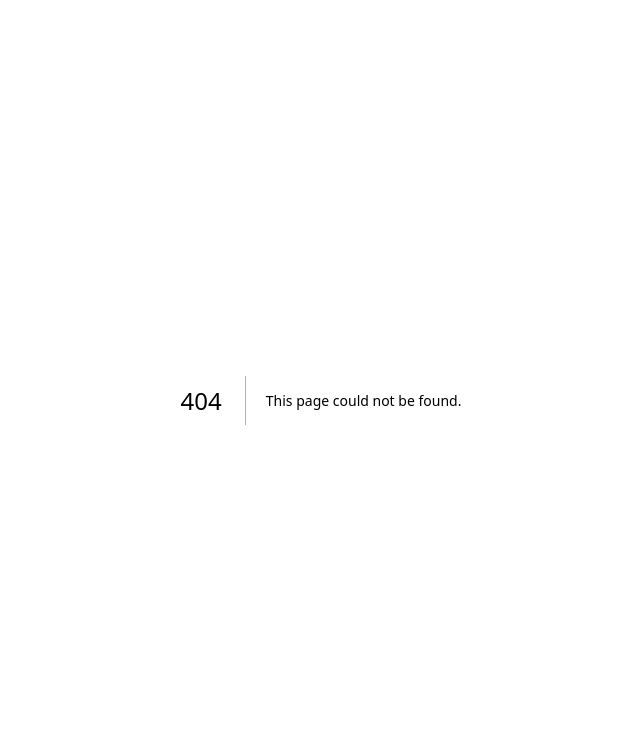
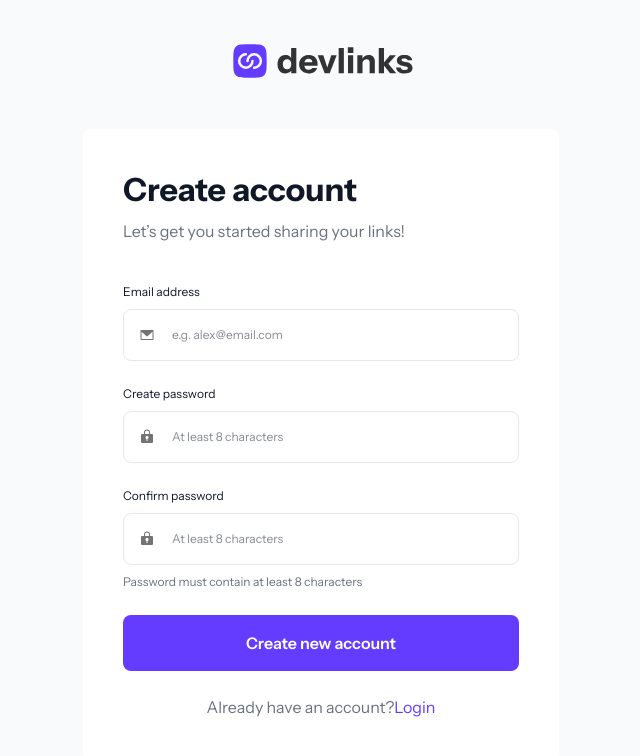
Before and after one commit to 12Ricky0/linksharing-app, a Next.js app: page /register in a window 1280 px wide. Before the commit this address had no page. Shown: the top 756 px of the page, without its empty margins (319-959 px from the left). Built offline with nearby package versions, Linux system fonts and the light colour scheme.

Commit message:
reg inte

```diff
--- a/app/page.tsx
+++ b/app/page.tsx
@@ -1,17 +1,9 @@
 import Login_Form from "@/components/auth/login_form";
-import Register_Form from "@/components/auth/registeration_form";
-import Header from "@/components/link/header";
-import Empty from "@/components/link/empty";
-import Profile_Details from "@/components/link/profile";
-import Preview from "@/components/link/preview";
-import Head from "next/head";
-import Add_Link from "@/components/link/link_form";
 
-export default function Home() {
+export default function Login() {
   return (
     <main className="">
-      <Header />
-      <Add_Link />
+      <Login_Form />
     </main>
   );
 }
--- /dev/null
+++ b/app/register/page.tsx
@@ -0,0 +1,9 @@
+import Register_Form from "@/components/auth/registeration_form";
+
+export default function Login() {
+  return (
+    <main>
+      <Register_Form />
+    </main>
+  );
+}
--- a/components/auth/login_form.tsx
+++ b/components/auth/login_form.tsx
@@ -1,7 +1,22 @@
+"use client";
 import Image from "next/image";
 import Link from "next/link";
+import { useState, ChangeEvent } from "react";
 
 export default function Login_Form() {
+  const [formData, setFormData] = useState({
+    email: "",
+    password: "",
+    repeat: "",
+  });
+
+  const handleChange = (e: ChangeEvent<HTMLInputElement>) => {
+    setFormData({
+      ...formData,
+      [e.target.name]: e.target.value,
+    });
+  };
+
   return (
     <section>
       <section className="md:flex flex-col h-screen justify-center items-center">
@@ -35,7 +50,7 @@ export default function Login_Form() {
                 />
 
                 <input
-                  className="w-full py-4 pr-4 pl-12 mt-2 border border-gray-200 rounded-[8px]"
+                  className="w-full py-4 pr-4 pl-12 mt-2 border border-gray-200 rounded-[8px]  focus:outline-[#633CFF] focus:outline-1 focus:border-[#633CFF]"
                   placeholder="e.g. alex@email.com"
                   type="email"
                 />
@@ -53,7 +68,7 @@ export default function Login_Form() {
                 />
 
                 <input
-                  className="w-full py-4 pr-4 pl-12 mt-2 border border-gray-200 rounded-[8px]"
+                  className="w-full py-4 pr-4 pl-12 mt-2 border border-gray-200 rounded-[8px] focus:outline-[#633CFF] focus:outline-1 focus:border-[#633CFF]"
                   placeholder="Enter your password"
                   type="password"
                 />
@@ -68,7 +83,7 @@ export default function Login_Form() {
           </form>
           <div className="flex flex-col font-normal text-[16px] text-center">
             <span className="text-gray-500">Don’t have an account?</span>
-            <Link href="/" className="text-[#633CFF]">
+            <Link href="/register" className="text-[#633CFF]">
               Create account
             </Link>
           </div>
--- a/components/auth/registeration_form.tsx
+++ b/components/auth/registeration_form.tsx
@@ -1,10 +1,28 @@
+"use client";
 import Image from "next/image";
 import Link from "next/link";
+import { registerUser } from "@/libs/action";
+import { useActionState, useState, ChangeEvent } from "react";
 
 export default function Register_Form() {
+  const [state, formAction] = useActionState(registerUser, null);
+
+  const [formData, setFormData] = useState({
+    email: "",
+    password: "",
+    repeat: "",
+  });
+
+  const handleChange = (e: ChangeEvent<HTMLInputElement>) => {
+    setFormData({
+      ...formData,
+      [e.target.name]: e.target.value,
+    });
+  };
+
   return (
     <section>
-      <section className="md:flex flex-col h-screen justify-center items-center">
+      <section className="md:flex flex-col h-screen p-8 md:p-0 justify-center items-center">
         <Image
           src="/assets/images/logo-devlinks-large.svg"
           height={40}
@@ -12,7 +30,7 @@ export default function Register_Form() {
           alt="logo"
           className="w-auto h-auto"
         />
-        <div className="md:bg-white md:p-[40px] md:mt-12 md:rounded-[8px]">
+        <div className="md:bg-white md:p-[40px]  md:mt-12 md:rounded-[8px]">
           <article className="mt-16 md:mt-0 mb-[40px]">
             <h1 className="font-bold text-2xl md:text-[32px] text-gray-900 mb-2">
               Create account
@@ -22,7 +40,7 @@ export default function Register_Form() {
             </p>
           </article>
 
-          <form className="md:w-[396px]" action="">
+          <form className="md:w-[396px]" action={formAction}>
             <div className="font-normal text-[12px] text-gray-900">
               <label htmlFor="">Email address</label>
               <div className="relative">
@@ -35,10 +53,29 @@ export default function Register_Form() {
                 />
 
                 <input
-                  className="w-full py-4 pr-4 pl-12 mt-2 border border-gray-200 rounded-[8px]"
+                  id="email"
+                  name="email"
+                  onChange={handleChange}
+                  value={formData.email}
+                  className={`w-full py-4 pr-4 pl-12 mt-2 border  rounded-[8px]  ${
+                    state?.errors.email
+                      ? "focus:outline-red-500 focus:border-red-500 border-red-500"
+                      : "focus:outline-[#633CFF] focus:border-[#633CFF] border-gray-200"
+                  } focus:outline-1 `}
                   placeholder="e.g. alex@email.com"
                   type="email"
                 />
+                {state?.errors?.email && (
+                  <div
+                    className={`flex mb-4 mt-[6px] items-center justify-end gap-2  text-[12px] ${
+                      state?.errors.email
+                        ? "text-red-500"
+                        : "text-tetiary-semi-dark dark:text-secondary-light-gray"
+                    } `}
+                  >
+                    <p>{state.errors.email}</p>
+                  </div>
+                )}
               </div>
             </div>
             <div className="font-normal text-[12px] mt-6 text-gray-900">
@@ -53,10 +90,29 @@ export default function Register_Form() {
                 />
 
                 <input
-                  className="w-full py-4 pr-4 pl-12 mt-2 border border-gray-200 rounded-[8px]"
+                  className={`w-full py-4 pr-4 pl-12 mt-2 border  rounded-[8px]  ${
+                    state?.errors.password
+                      ? "focus:outline-red-500 focus:border-red-500 border-red-500"
+                      : "focus:outline-[#633CFF] focus:border-[#633CFF] border-gray-200"
+                  } focus:outline-1 `}
                   placeholder="At least 8 characters"
                   type="password"
+                  name="password"
+                  id="password"
+                  value={formData.password}
+                  onChange={handleChange}
                 />
+                {state?.errors?.password && (
+                  <div
+                    className={`flex mb-4 mt-[6px] items-center justify-end gap-2  text-[12px] ${
+                      state?.errors.password
+                        ? "text-red-500"
+                        : "text-tetiary-semi-dark dark:text-secondary-light-gray"
+                    } `}
+                  >
+                    <p>{state.errors.password}</p>
+                  </div>
+                )}
               </div>
             </div>
             <div className="font-normal text-[12px] mt-6 text-gray-900">
@@ -71,10 +127,29 @@ export default function Register_Form() {
                 />
 
                 <input
-                  className="w-full py-4 pr-4 pl-12 mt-2 border border-gray-200 rounded-[8px]"
+                  className={`w-full py-4 pr-4 pl-12 mt-2 border  rounded-[8px]  ${
+                    state?.errors.confirm_password
+                      ? "focus:outline-red-500 focus:border-red-500 border-red-500"
+                      : "focus:outline-[#633CFF] focus:border-[#633CFF] border-gray-200"
+                  } focus:outline-1 `}
                   placeholder="At least 8 characters"
                   type="password"
+                  name="repeat"
+                  id="repeat"
+                  value={formData.repeat}
+                  onChange={handleChange}
                 />
+                {state?.errors?.confirm_password && (
+                  <div
+                    className={`flex mb-4 mt-[6px] items-center justify-end gap-2  text-[12px] ${
+                      state?.errors.confirm_password
+                        ? "text-red-500"
+                        : "text-tetiary-semi-dark dark:text-secondary-light-gray"
+                    } `}
+                  >
+                    <p>{state.errors.confirm_password}</p>
+                  </div>
+                )}
               </div>
               <span className="text-gray-500 font-normal text-[12px]">
                 Password must contain at least 8 characters
--- /dev/null
+++ b/libs/action.ts
@@ -0,0 +1,46 @@
+/* eslint-disable @typescript-eslint/no-explicit-any*/
+"use server";
+import User from "@/models/userModel";
+import { dbConnect } from "./dbConnect";
+import Links from "@/models/linkModel";
+import { registrationCredentials } from "./definitions";
+import { z } from "zod";
+import bcrypt from "bcryptjs";
+import { notFound, redirect } from "next/navigation";
+
+export async function registerUser(previous: any, formData: FormData) {
+  const email = formData.get("email");
+  const password = formData.get("password");
+  const repeat_password = formData.get("repeat");
+  await dbConnect();
+
+  const validateCredentials = registrationCredentials.safeParse({
+    email: email,
+    password: password,
+    confirm_password: repeat_password,
+  });
+
+  //   const user = await getUser(email!.toString());
+  //   if (user) {
+  //     return { message: "Email already in use" };
+  //   }
+
+  if (!validateCredentials.success) {
+    return {
+      errors: z.flattenError(validateCredentials.error).fieldErrors,
+    };
+  }
+
+  try {
+    const salt = bcrypt.genSaltSync(10);
+
+    const { email, password } = validateCredentials.data;
+    const hashedPassword = await bcrypt.hash(password, salt);
+    const user = { image: "", email: email, password: hashedPassword };
+    await User.create(user);
+  } catch (error) {
+    console.error(error);
+    throw new Error(notFound());
+  }
+  redirect("/");
+}
--- a/libs/definitions.ts
+++ b/libs/definitions.ts
@@ -1,3 +1,4 @@
+import { Schema } from "./../node_modules/mongoose/types/index.d";
 export interface SortableProps {
   id: number;
   index: number;
@@ -14,7 +15,22 @@ export interface LinkProps {
 
 export type UserProps = {
   _id?: string;
-  image?: File | null;
+  image?: File;
   email: string;
   password: string;
 };
+
+// Schema
+
+import { z } from "zod";
+
+export const registrationCredentials = z
+  .object({
+    email: z.email({ message: "Please enter a valid email address" }),
+    password: z.string().min(8, { message: "Please check again" }),
+    confirm_password: z.string(),
+  })
+  .refine((data) => data.password === data.confirm_password, {
+    message: "Passwords don't match",
+    path: ["confirm_password"],
+  });
--- a/models/userModel.ts
+++ b/models/userModel.ts
@@ -2,7 +2,7 @@ import mongoose from "mongoose";
 import { UserProps } from "@/libs/definitions";
 
 const userSchema = new mongoose.Schema<UserProps>({
-  image: File,
+  image: {},
   email: String,
   password: String,
 });
--- a/package.json
+++ b/package.json
@@ -10,10 +10,12 @@
   },
   "dependencies": {
     "@dnd-kit/react": "^0.1.20",
+    "bcryptjs": "^3.0.2",
     "mongoose": "^8.17.1",
     "next": "15.3.5",
     "react": "^19.0.0",
-    "react-dom": "^19.0.0"
+    "react-dom": "^19.0.0",
+    "zod": "^4.0.16"
   },
   "devDependencies": {
     "@eslint/eslintrc": "^3",
```
Also changed, not shown: 1 other file (tests, documents, lock files or other folders).
